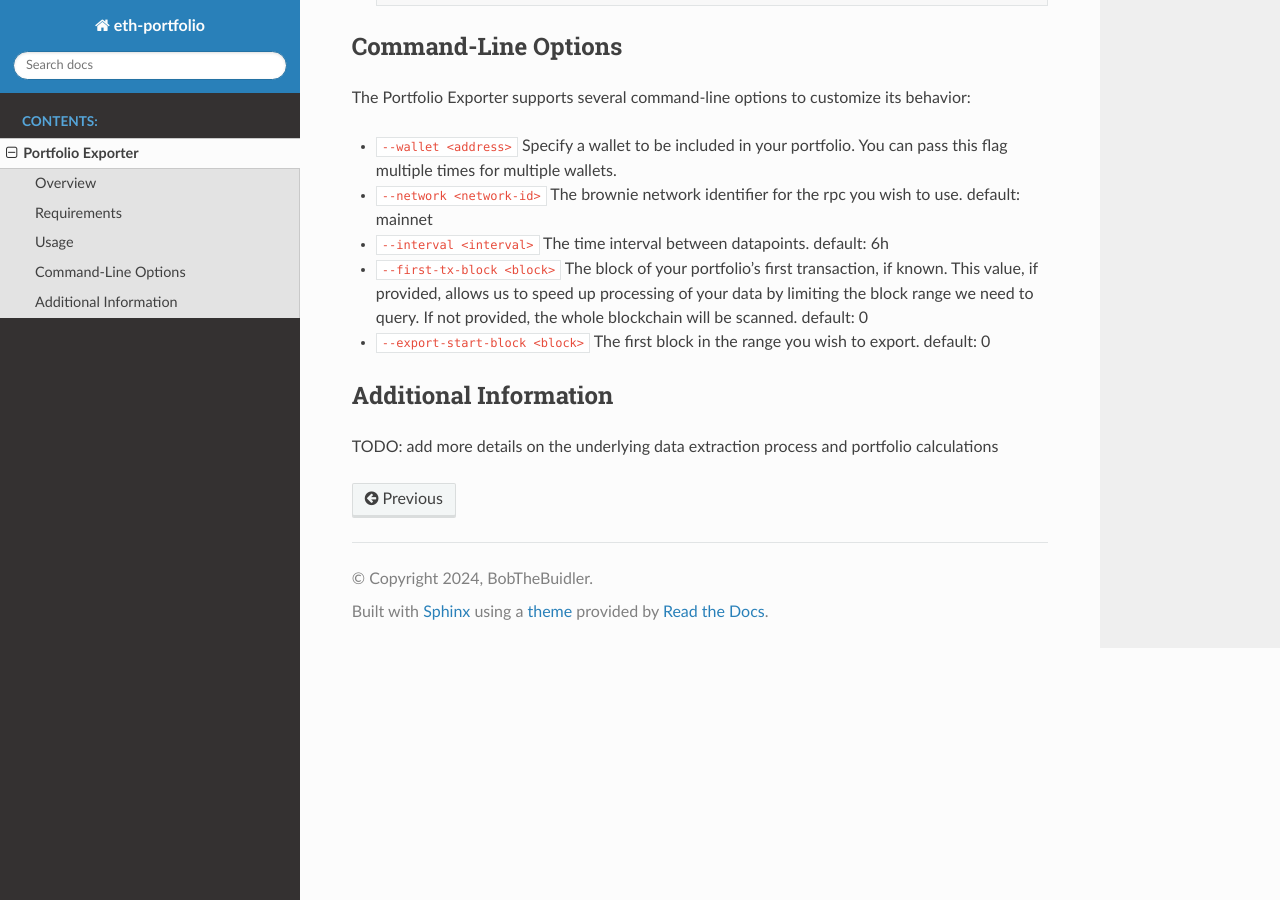
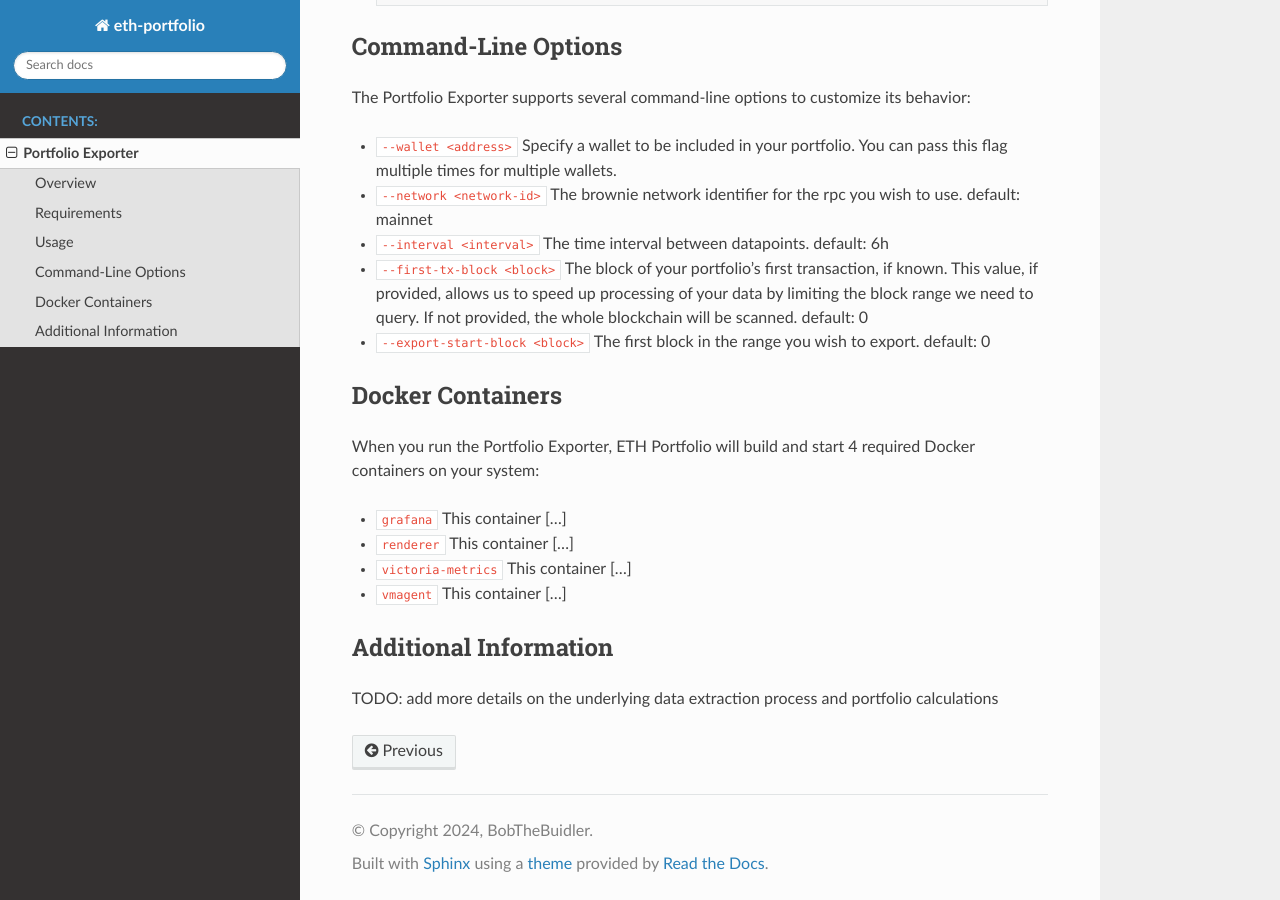
Before and after one commit to BobTheBuidler/eth-portfolio, a Sphinx documentation site: the page built from docs/exporter.rst, in a window 1280 px wide and 900 px high, scrolled down 702 px. Built offline with Sphinx 7.4.7 and the Read the Docs theme 3.1.0, drawn with Linux system fonts in a browser that asks for light colours; pages that are not in the unit, such as notebooks, are missing from menus.

Commit message:
feat(docs): describe docker containers in exporter docs

```diff
--- a/docs/exporter.rst
+++ b/docs/exporter.rst
@@ -39,6 +39,23 @@ The Portfolio Exporter supports several command-line options to customize its be
 - ``--export-start-block <block>``
   The first block in the range you wish to export. default: 0
 
+Docker Containers
+-----------------
+When you run the Portfolio Exporter, ETH Portfolio will build and start 4 required Docker containers on your system:
+
+- ``grafana``
+  This container [...]
+
+- ``renderer``
+  This container [...]
+
+- ``victoria-metrics``
+  This container [...]
+
+- ``vmagent``
+  This container [...]
+
 Additional Information
 ----------------------
+
 TODO: add more details on the underlying data extraction process and portfolio calculations
```
